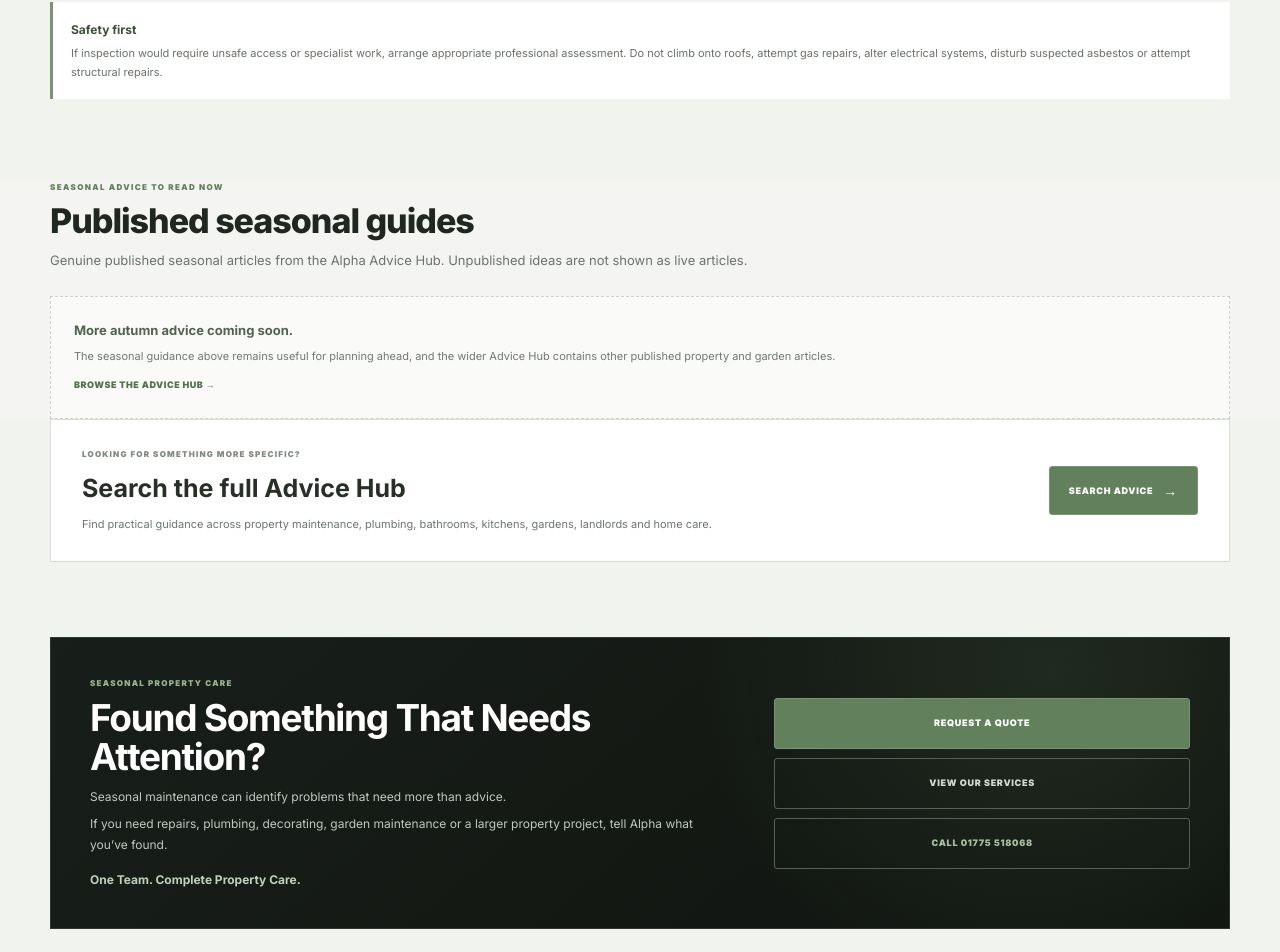
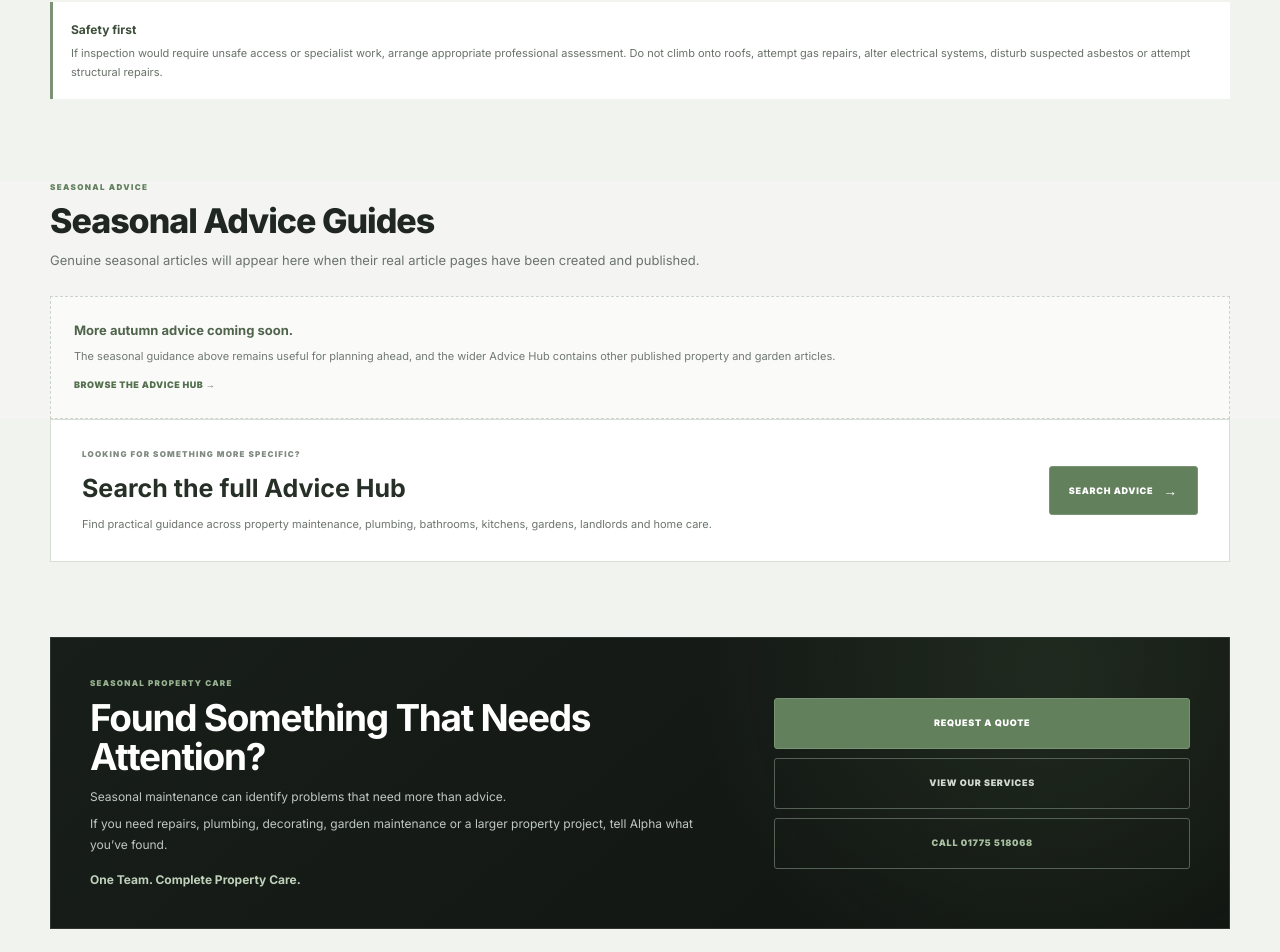
Before and after one commit to samasif3131-max/alpha-property-gardening, a Next.js app: page /advice/seasonal-advice in a window 1280 px wide. Shown: the part 6645-7597 px from the top of the page. Built offline with nearby package versions, Linux system fonts and the light colour scheme.

Commit message:
Update website

```diff
--- a/app/advice/seasonal-advice/page.tsx
+++ b/app/advice/seasonal-advice/page.tsx
@@ -41,8 +41,8 @@ type SeasonalArticle = {
  * - How to Keep Your Home Warm in Winter
  * - Preparing Your Property for Winter
  *
- * This prevents unpublished content from being shown as live
- * published advice.
+ * No unpublished article cards, dates, categories or
+ * READ ARTICLE links are shown on the public page.
  */
 const seasonalArticles: SeasonalArticle[] = [];
 
@@ -1270,24 +1270,24 @@ export default function SeasonalAdvicePage() {
       </section>
 
       {/* =====================================================
-          FEATURED SEASONAL ARTICLES
+          SEASONAL ARTICLES
       ===================================================== */}
 
       <section className={styles.featuredSection}>
         <div className={styles.container}>
           <div className={styles.sectionHeading}>
             <span>
-              SEASONAL ADVICE TO READ NOW
+              SEASONAL ADVICE
             </span>
 
             <h2>
-              Published seasonal guides
+              Seasonal Advice Guides
             </h2>
 
             <p>
-              Genuine published seasonal articles from the
-              Alpha Advice Hub. Unpublished ideas are not shown
-              as live articles.
+              Genuine seasonal articles will appear here when
+              their real article pages have been created and
+              published.
             </p>
           </div>
 
@@ -1445,8 +1445,12 @@ function PublishedSeasonArticles({
   articles: SeasonalArticle[];
 }) {
   /*
-   * Do not display fake cards, dates, categories or
-   * READ ARTICLE buttons when there are no genuine articles.
+   * When no genuine article exists, show only the honest
+   * empty state. Do not show:
+   * - publication date
+   * - category
+   * - READ ARTICLE
+   * - Published advice
    */
   if (articles.length === 0) {
     return (
```
Also changed, not shown: app/advice/homecare-advice/page.tsx (+2 -6 lines).
